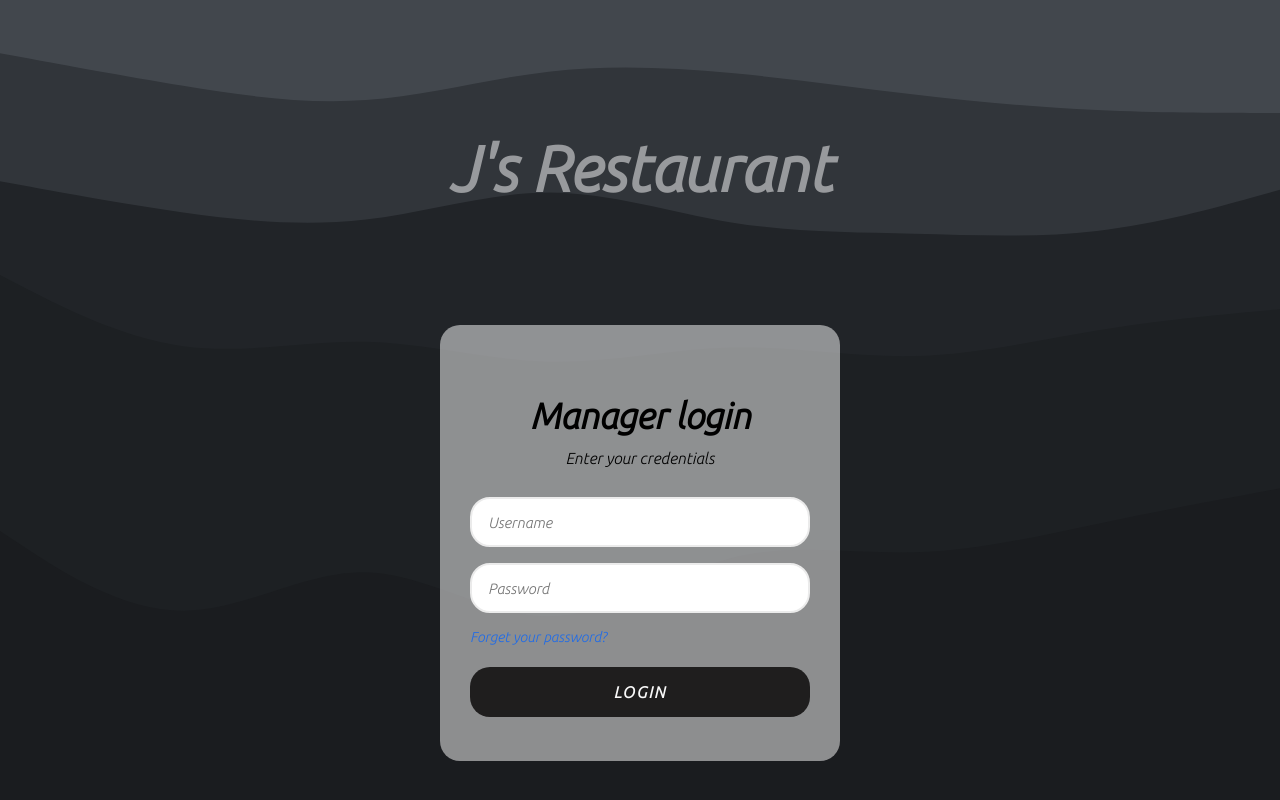
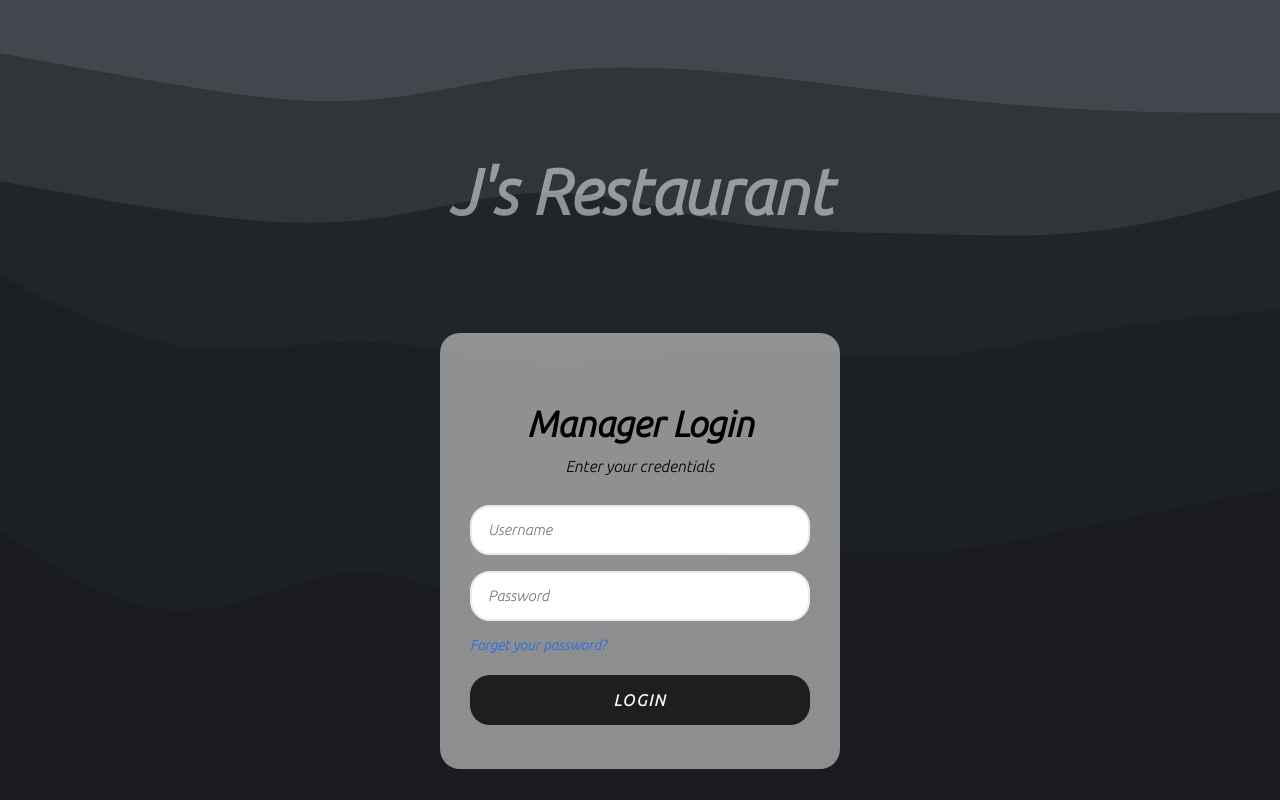
Before and after one commit to 0x-Singularity/J-sRestaurant, a plain HTML site: page index.html in a window 1280 px wide. Drawn offline with Linux system fonts and the light colour scheme.

Commit message:
added capital L

```diff
--- a/index.html
+++ b/index.html
@@ -13,7 +13,7 @@
     </div>
 
     <div class="login-card">
-        <h2>Manager login</h2>
+        <h2>Manager Login</h2>
         <h3>Enter your credentials</h3>
 
         <formm class="login-form">
--- a/styles.css
+++ b/styles.css
@@ -24,7 +24,7 @@ body{
 .name-banner{
     color: #ffffff80;
     font-size: xx-large;
-    padding-top: 50px;
+    padding-top: 80px;
 }
 .login-card{
     position: relative;
```
